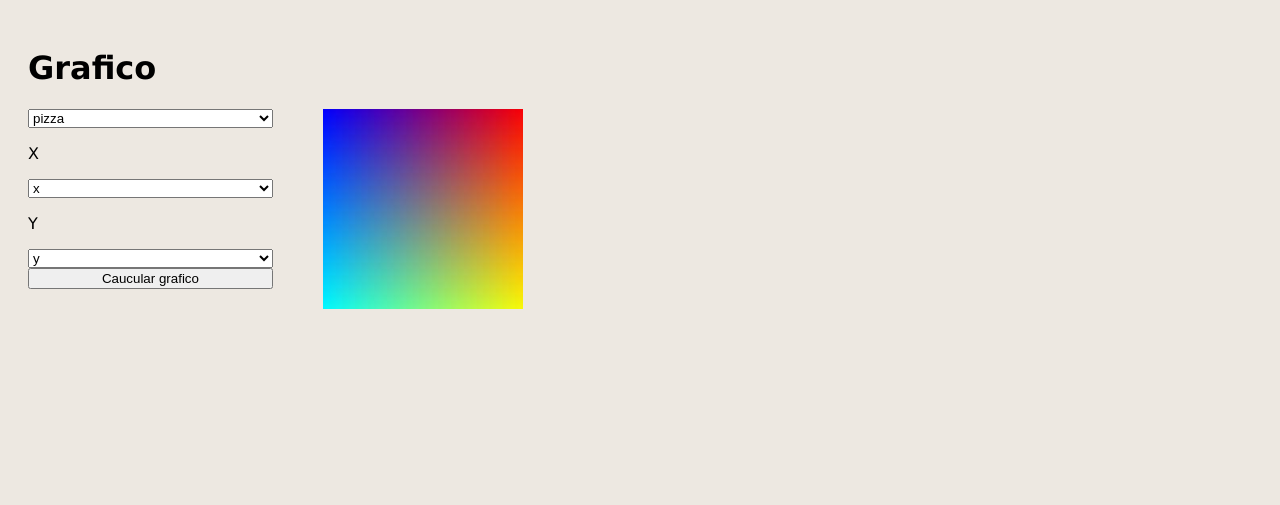
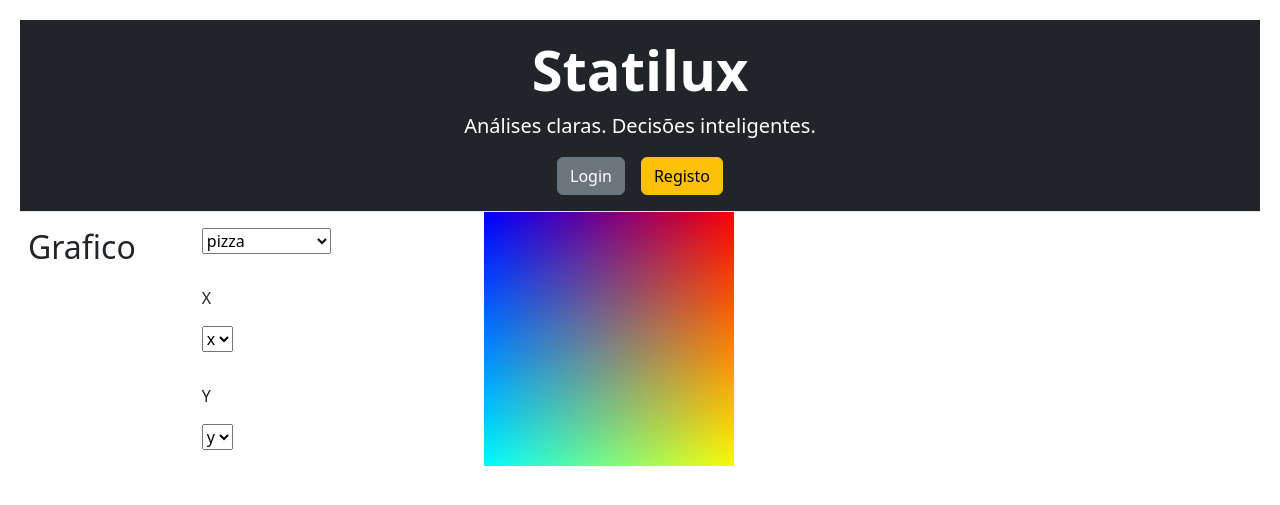
Before and after one commit to giastra/AED_py_project, a Flask app: page / in a window 1280 px wide. Shown: the top 505 px of the page. Run offline with Flask 3, Linux system fonts and the light colour scheme; parts of the project's set-up code (start-up, migrations or seed data) failed here and were passed over.

Commit message:
mudanças

```diff
--- a/templates/index.html
+++ b/templates/index.html
@@ -5,43 +5,54 @@
     <meta name="viewport" content="width=device-width, initial-scale=1.0">
     <title>Document</title>
     <link rel="stylesheet" type="text/css" href="{{ url_for('static',filename='style.css') }}"> </link>
-
+    <link href="https://cdn.jsdelivr.net/npm/bootstrap@5.3.8/dist/css/bootstrap.min.css" rel="stylesheet" integrity="sha384-sRIl4kxILFvY47J16cr9ZwB07vP4J8+LH7qKQnuqkuIAvNWLzeN8tE5YBujZqJLB" crossorigin="anonymous">
+    <script src="https://cdn.jsdelivr.net/npm/bootstrap@5.3.8/dist/js/bootstrap.bundle.min.js" integrity="sha384-FKyoEForCGlyvwx9Hj09JcYn3nv7wiPVlz7YYwJrWVcXK/BmnVDxM+D2scQbITxI" crossorigin="anonymous"></script>
 </head>
 <body>
-    <h1>Grafico</h1>
+    <header class="py-3 bg-dark text-white text-center border-bottom">
+       <h1 class="display-4 fw-bold">Statilux</h1>
+       <p class="lead">Análises claras. Decisões inteligentes.</p>
+       <div class="d-flex justify-content-center gap-3">
+         <button class="btn btn-secondary">Login</button>
+         <button class="btn btn-warning">Registo</button>
+       </div>
+    </header>
+
     <main>
 
 
-
+    <h2 class="mb-4 mt-3 ms-2">Grafico</h2>
     <section id="select">
-    <!-- tipo de grafico -->
+    <!-- tipo de grafico ffefefefefefef-->
+    <div class="m-3">
      <select name="category" id="category">
         <option value="pizza">pizza</option>
         <option value="bar">bar</option>
         <option value="hodBar">horizontal Bar</option>
      </select>
+    </div>
 
     <!-- x -->
+    <div class=" m-3">
       <p>X</p>
       <select name="x" id="x">
         <option value="x">x</option>
         <option value="x">x</option>
         <option value="x">x</option>
       </select>
+    </div>
 
     <!-- y -->
+    <div class=" m-3">
      <p>Y</p>
      <select name="y" id="y">
         <option value="y">y</option>
         <option value="y">y</option>
         <option value="y">y</option>
      </select>
-
-    <button type="submit" id='Bgrafico' onclick="">Caucular grafico</button>
-
+    </div>
     </section>
-
-    <img src= "/pathImagesteste1.jpg" width="200px">
+      <img src= "/pathImagesteste1.jpg">
     </main>
 </body>
 </html>
```
Lines whose indentation alone changed are shown as unchanged.
